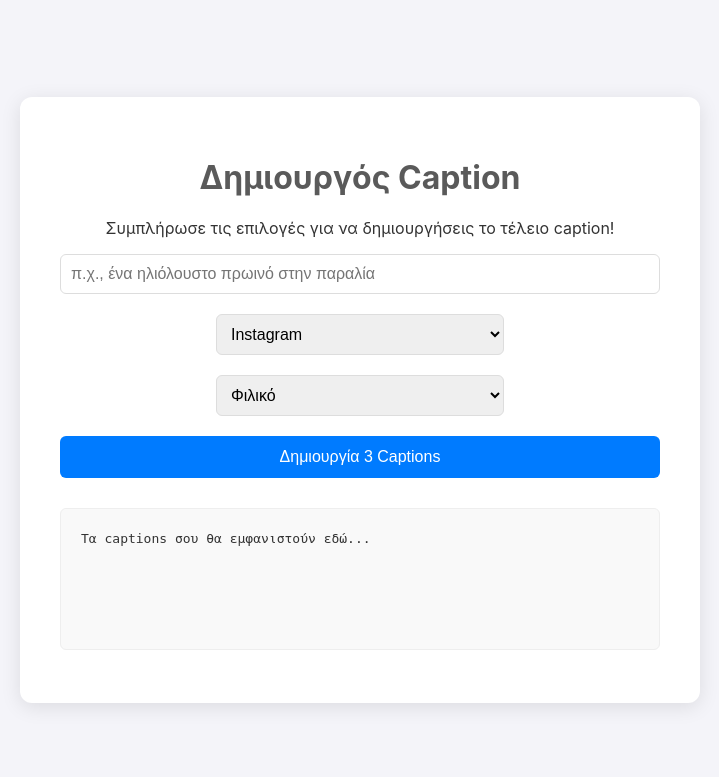
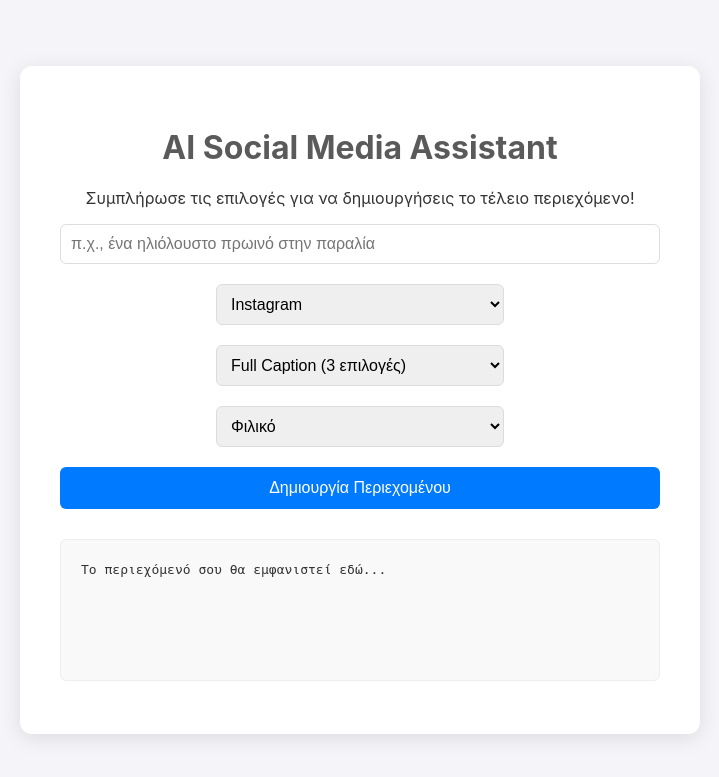
Before and after one commit to ster4runsneakers/caption-generator, a Flask app: page / in a window 1280 px wide. Shown: the top 777 px of the page, without its empty margins (280-999 px from the left). Run offline with Flask 3, Linux system fonts and the light colour scheme.

Commit message:
feat: Add Pinterest, Hooks, and CTAs functionality

```diff
--- a/app.py
+++ b/app.py
@@ -4,26 +4,21 @@ from openai import OpenAI
 from dotenv import load_dotenv
 from flask_cors import CORS
 
-# Load environment variables from .env file
 load_dotenv()
 
-# Create the Flask application
 app = Flask(__name__)
 CORS(app)
 
-# Initialize the OpenAI client
 try:
     client = OpenAI(api_key=os.getenv("OPENAI_API_KEY"))
 except Exception as e:
     print(f"Error initializing OpenAI client: {e}")
     client = None
 
-# Route to serve the main HTML page
 @app.route('/')
 def index():
     return render_template('index.html')
 
-# API endpoint for generating captions
 @app.route('/generate-caption', methods=['POST'])
 def generate_caption():
     if not client:
@@ -34,20 +29,32 @@ def generate_caption():
     if not data or 'topic' not in data:
         return jsonify({"error": "Topic is required"}), 400
 
+    # Παίρνουμε όλες τις νέες παραμέτρους από το frontend
     topic = data.get('topic')
     platform = data.get('platform', 'Instagram')
     tone = data.get('tone', 'Friendly')
+    content_type = data.get('contentType', 'Caption') # Παίρνουμε τον τύπο περιεχομένου
 
-    # New, smarter prompt
+    # Λεξικό για να μεταφράσουμε την επιλογή σε κείμενο για το AI
+    content_map = {
+        'Caption': 'a full caption (including a hook, body, and CTA)',
+        'Hook': 'only a compelling hook (the opening line)',
+        'CTA': 'only a strong call-to-action (CTA)'
+    }
+
+    # Παίρνουμε τη σωστή φράση από το λεξικό
+    requested_content = content_map.get(content_type, 'a full caption')
+
+    # Δυναμικό prompt που αλλάζει ανάλογα με τις επιλογές του χρήστη
     prompt = f"""
-    Generate 3 distinct, creative, and engaging captions for a {platform} post.
+    Generate 3 distinct and creative options for {requested_content} for a {platform} post.
     The topic is: '{topic}'.
     The desired tone is: {tone}.
 
-    Please structure the output clearly, for example:
-    1. [First caption here with relevant hashtags]
-    2. [Second caption here with relevant hashtags]
-    3. [Third caption here with relevant hashtags]
+    Structure the output as a numbered list. For example:
+    1. [First option here with relevant hashtags if applicable]
+    2. [Second option here with relevant hashtags if applicable]
+    3. [Third option here with relevant hashtags if applicable]
     """
 
     try:
@@ -67,6 +74,5 @@ def generate_caption():
     except Exception as e:
         return jsonify({"error": str(e)}), 500
 
-# Start the server when the script is run
 if __name__ == '__main__':
     app.run(debug=True)
--- a/templates/index.html
+++ b/templates/index.html
@@ -9,8 +9,8 @@
 <body>
 
     <div class="container">
-        <h1>Δημιουργός Caption</h1>
-        <p>Συμπλήρωσε τις επιλογές για να δημιουργήσεις το τέλειο caption!</p>
+        <h1>AI Social Media Assistant</h1>
+        <p>Συμπλήρωσε τις επιλογές για να δημιουργήσεις το τέλειο περιεχόμενο!</p>
 
         <input type="text" id="topic-input" placeholder="π.χ., ένα ηλιόλουστο πρωινό στην παραλία">
 
@@ -18,7 +18,14 @@
             <option value="Instagram">Instagram</option>
             <option value="TikTok">TikTok</option>
             <option value="Facebook">Facebook</option>
+            <option value="Pinterest">Pinterest</option>
             <option value="YouTube">YouTube</option>
+        </select>
+
+        <select id="content-type-select">
+            <option value="Caption">Full Caption (3 επιλογές)</option>
+            <option value="Hook">Μόνο Hook (3 επιλογές)</option>
+            <option value="CTA">Μόνο CTA (3 επιλογές)</option>
         </select>
 
         <select id="tone-select">
@@ -28,12 +35,14 @@
             <option value="Enthusiastic">Ενθουσιώδες</option>
         </select>
 
-        <button id="generate-btn">Δημιουργία 3 Captions</button>
+        <button id="generate-btn">Δημιουργία Περιεχομένου</button>
 
-        <pre id="caption-output">Τα captions σου θα εμφανιστούν εδώ...</pre>
+        <pre id="caption-output">Το περιεχόμενό σου θα εμφανιστεί εδώ...</pre>
     </div>
 
     <script>
+        // Παίρνουμε και το νέο select element
+        const contentTypeSelect = document.getElementById('content-type-select');
         const topicInput = document.getElementById('topic-input');
         const platformSelect = document.getElementById('platform-select');
         const toneSelect = document.getElementById('tone-select');
@@ -44,6 +53,8 @@
             const topic = topicInput.value;
             const platform = platformSelect.value;
             const tone = toneSelect.value;
+            // Παίρνουμε την τιμή και από το νέο dropdown
+            const contentType = contentTypeSelect.value;
 
             if (!topic) {
                 alert('Παρακαλώ, γράψε ένα θέμα!');
@@ -52,17 +63,17 @@
 
             captionOutput.textContent = 'Δημιουργία...';
 
-            // The JavaScript doesn't need the full Render URL anymore.
-            // It can just call the local API endpoint directly.
             fetch('/generate-caption', {
                 method: 'POST',
                 headers: {
                     'Content-Type': 'application/json'
                 },
+                // Στέλνουμε όλες τις τιμές στο backend
                 body: JSON.stringify({
                     topic: topic,
                     platform: platform,
-                    tone: tone
+                    tone: tone,
+                    contentType: contentType
                 })
             })
             .then(response => response.json())
```
